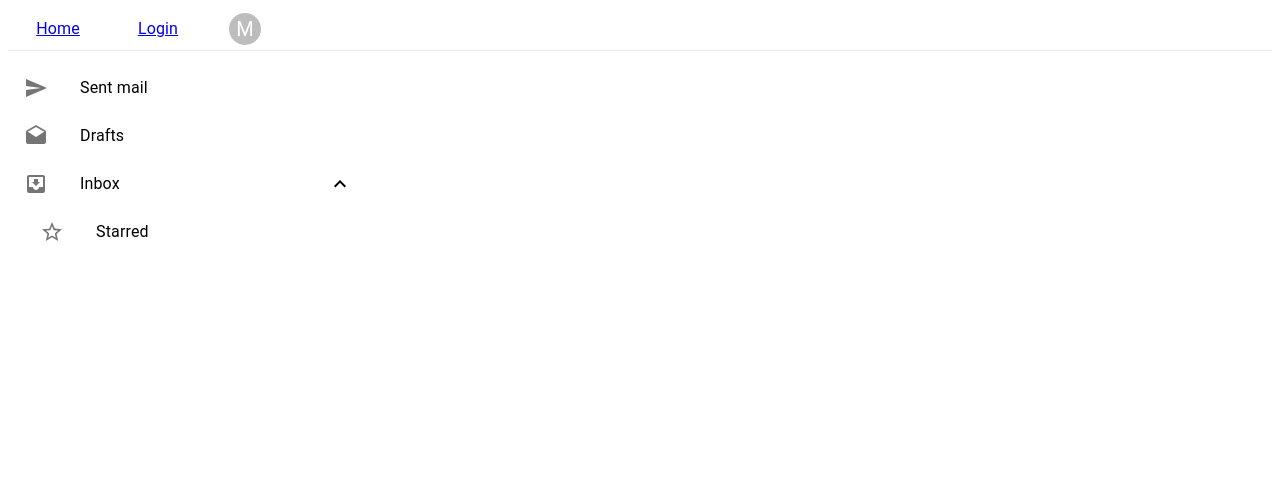
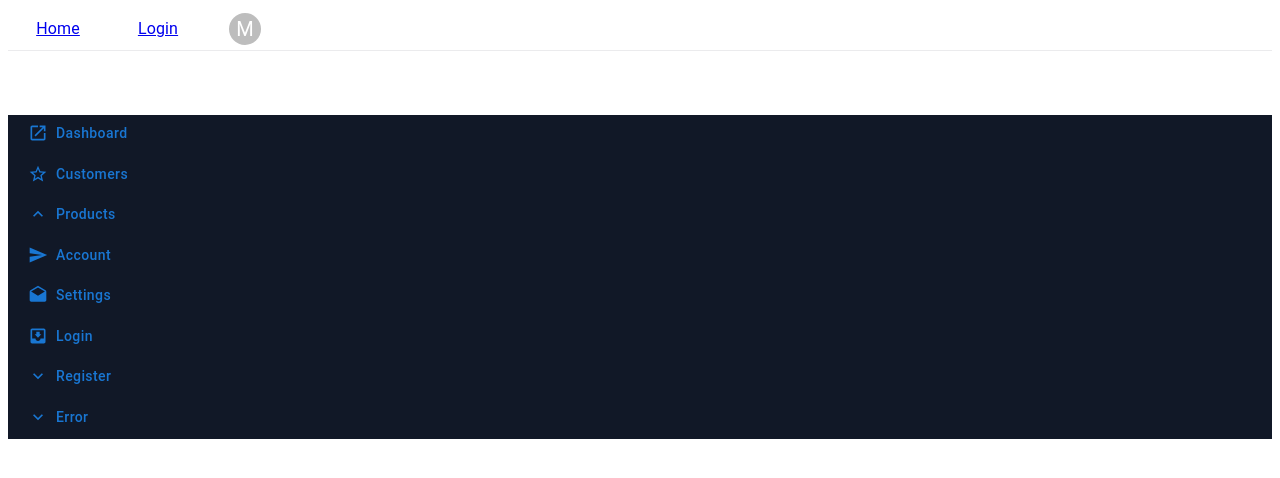
Before and after one commit to LeoD-E1/my-dashboard, a React (Create React App) app: page /dashboard in a window 1280 px wide. Shown: the top 478 px of the page. Built offline with nearby package versions, Linux system fonts and the light colour scheme.

Commit message:
corrections of styles in menu and created a new component menuItems

```diff
--- a/src/components/NavBar/NavBar.tsx
+++ b/src/components/NavBar/NavBar.tsx
@@ -31,7 +31,6 @@ const NavBar = () => {
           alignItems: "center",
           textAlign: "center",
           borderBottom: "1px solid #EBEBED",
-          marginBottom: "5px",
         }}
       >
         <Link to="/">
@@ -98,6 +97,11 @@ const NavBar = () => {
         <MenuItem>
           <Avatar /> My account
         </MenuItem>
+        <MenuItem>
+          <Link to="/dashboard">
+            <Avatar /> Dashboard
+          </Link>
+        </MenuItem>
         <Divider />
         <MenuItem>
           <ListItemIcon>
--- a/src/views/UserLoggedIn/Dashboard/Dashboard.tsx
+++ b/src/views/UserLoggedIn/Dashboard/Dashboard.tsx
@@ -1,10 +1,44 @@
-import React from "react";
+import React, {useState} from "react";
 import Menu from "./components/Menu";
+import { Box } from '@mui/material';
+import { styled } from '@mui/material/styles';
+// import { DashboardNavbar } from './dashboard-navbar';
 
-const Dashboard = () => {
+const Dashboard = (props: any) => {
+
+  const { children } = props;
+  const [isSidebarOpen, setSidebarOpen] = useState(true);
+
+  const DashboardLayoutRoot = styled('div')(({ theme }) => ({
+    display: 'flex',
+    flex: '1 1 auto',
+    maxWidth: '100%',
+    paddingTop: 64,
+    [theme.breakpoints.up('lg')]: {
+      paddingLeft: 280
+    }
+  }));
+
   return (
     <>
-      <Menu />
+      <DashboardLayoutRoot>
+        <Box
+          sx={{
+            display: 'flex',
+            flex: '1 1 auto',
+            flexDirection: 'column',
+            width: '100%',
+            bgColor: '#333'
+          }}
+        >
+          {children}
+        </Box>
+      </DashboardLayoutRoot>
+      {/* <DashboardNavbar onSidebarOpen={() => setSidebarOpen(true)} /> */}
+      <Menu
+        onClose={() => setSidebarOpen(false)}
+        open={isSidebarOpen}
+      />
     </>
   );
 };
--- a/src/views/UserLoggedIn/Dashboard/components/Menu.tsx
+++ b/src/views/UserLoggedIn/Dashboard/components/Menu.tsx
@@ -1,63 +1,86 @@
-import React from 'react'
+import React from "react";
 
-import ListSubheader from '@mui/material/ListSubheader';
-import List from '@mui/material/List';
-import ListItemButton from '@mui/material/ListItemButton';
-import ListItemIcon from '@mui/material/ListItemIcon';
-import ListItemText from '@mui/material/ListItemText';
-import Collapse from '@mui/material/Collapse';
-import InboxIcon from '@mui/icons-material/MoveToInbox';
-import DraftsIcon from '@mui/icons-material/Drafts';
-import SendIcon from '@mui/icons-material/Send';
-import ExpandLess from '@mui/icons-material/ExpandLess';
-import ExpandMore from '@mui/icons-material/ExpandMore';
-import StarBorder from '@mui/icons-material/StarBorder';
+import InboxIcon from "@mui/icons-material/MoveToInbox";
+import DraftsIcon from "@mui/icons-material/Drafts";
+import SendIcon from "@mui/icons-material/Send";
+import ExpandLess from "@mui/icons-material/ExpandLess";
+import ExpandMore from "@mui/icons-material/ExpandMore";
+import StarBorder from "@mui/icons-material/StarBorder";
+import OpenInNewIcon from "@mui/icons-material/OpenInNew";
 
-const Menu = () => {
+import { Box } from "@mui/material";
+import MenuItem from "./MenuItem";
 
-  const [open, setOpen] = React.useState(true);
+const Menu = (props: any) => {
+  const { open, onClose } = props;
 
-  const handleClick = () => {
-    setOpen(!open);
-  };
+
+  const items = [
+    {
+      href: "/",
+      icon: <OpenInNewIcon fontSize="small" />,
+      title: "Dashboard",
+    },
+    {
+      href: "/customers",
+      icon: <StarBorder fontSize="small" />,
+      title: "Customers",
+    },
+    {
+      href: "/products",
+      icon: <ExpandLess fontSize="small" />,
+      title: "Products",
+    },
+    {
+      href: "/account",
+      icon: <SendIcon fontSize="small" />,
+      title: "Account",
+    },
+    {
+      href: "/settings",
+      icon: <DraftsIcon fontSize="small" />,
+      title: "Settings",
+    },
+    {
+      href: "/login",
+      icon: <InboxIcon fontSize="small" />,
+      title: "Login",
+    },
+    {
+      href: "/register",
+      icon: <ExpandMore fontSize="small" />,
+      title: "Register",
+    },
+    {
+      href: "/404",
+      icon: <ExpandMore fontSize="small" />,
+      title: "Error",
+    },
+  ];
 
   return (
-    <List
-      sx={{ width: '100%', maxWidth: 360, bgcolor: 'background.paper' }}
-      component="nav"
-      aria-labelledby="nested-list-subheader"
+    <Box
+      sx={{
+        display: "flex",
+        flexDirection: "column",
+        height: "100%",
+        backgroundColor: '#111827'
+      }}
     >
-      <ListItemButton>
-        <ListItemIcon>
-          <SendIcon />
-        </ListItemIcon>
-        <ListItemText primary="Sent mail" />
-      </ListItemButton>
-      <ListItemButton>
-        <ListItemIcon>
-          <DraftsIcon />
-        </ListItemIcon>
-        <ListItemText primary="Drafts" />
-      </ListItemButton>
-      <ListItemButton onClick={handleClick}>
-        <ListItemIcon>
-          <InboxIcon />
-        </ListItemIcon>
-        <ListItemText primary="Inbox" />
-        {open ? <ExpandLess /> : <ExpandMore />}
-      </ListItemButton>
-      <Collapse in={open} timeout="auto" unmountOnExit>
-        <List component="div" disablePadding>
-          <ListItemButton sx={{ pl: 4 }}>
-            <ListItemIcon>
-              <StarBorder />
-            </ListItemIcon>
-            <ListItemText primary="Starred" />
-          </ListItemButton>
-        </List>
-      </Collapse>
-    </List>
+      <Box sx={{ flexGrow: 1 }}>
+        {items.map((item) => (
+          <>
+            <MenuItem
+              key={item.title}
+              icon={item.icon}
+              href={item.href}
+              title={item.title}
+            />
+          </>
+        ))}
+      </Box>
+    </Box>
   );
-}
+};
 
-export default Menu
+export default Menu;
--- /dev/null
+++ b/src/views/UserLoggedIn/Dashboard/components/MenuItem.tsx
@@ -0,0 +1,49 @@
+import React from "react";
+import { Box, Button, ListItem } from "@mui/material";
+import { Link } from "wouter";
+
+const MenuItem = (props: any) => {
+  const { href, icon, title, ...others } = props;
+  const active = href === window.location.pathname;
+
+  return (
+    <ListItem
+      disableGutters
+      sx={{
+        display: "flex",
+        mb: 0.5,
+        py: 0,
+        px: 2,
+      }}
+      {...others}
+    >
+        <Button
+          component="a"
+          href={href}
+          startIcon={icon}
+          disableRipple
+          /* @ts-ignore */
+          sx={{
+            backgroundColor: active && "rgba(255,255,255, 0.08)",
+            borderRadius: 1,
+            color: active ? "secondary.main" : "neutral.300",
+            fontWeight: active && "fontWeightBold",
+            justifyContent: "flex-start",
+            textAlign: "left",
+            textTransform: "none",
+            width: "100%",
+            "& .MuiButton-startIcon": {
+              color: active ? "secondary.main" : "neutral.400",
+            },
+            "&:hover": {
+              backgroundColor: "rgba(255,255,255, 0.08)",
+            },
+          }}
+        >
+          <Box sx={{ flexGrow: 1 }}>{title}</Box>
+        </Button>
+    </ListItem>
+  );
+};
+
+export default MenuItem;
```
